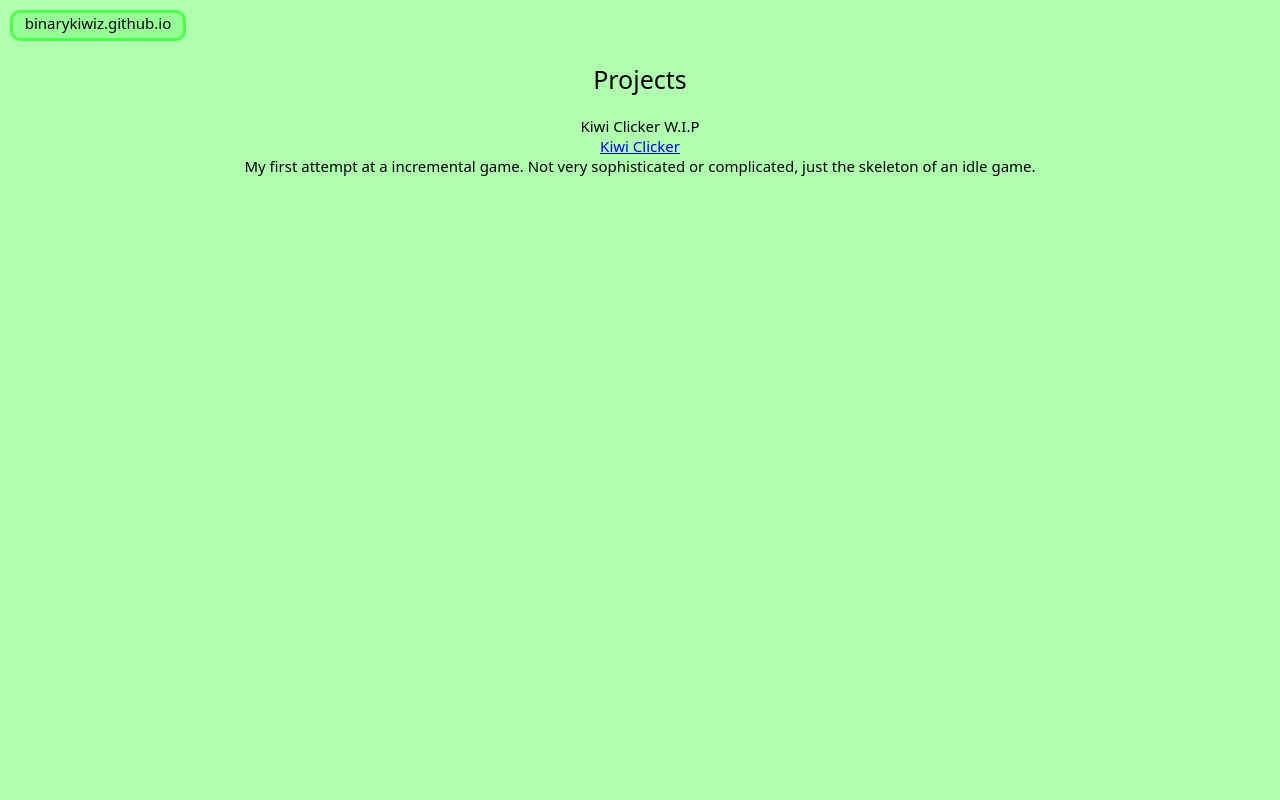
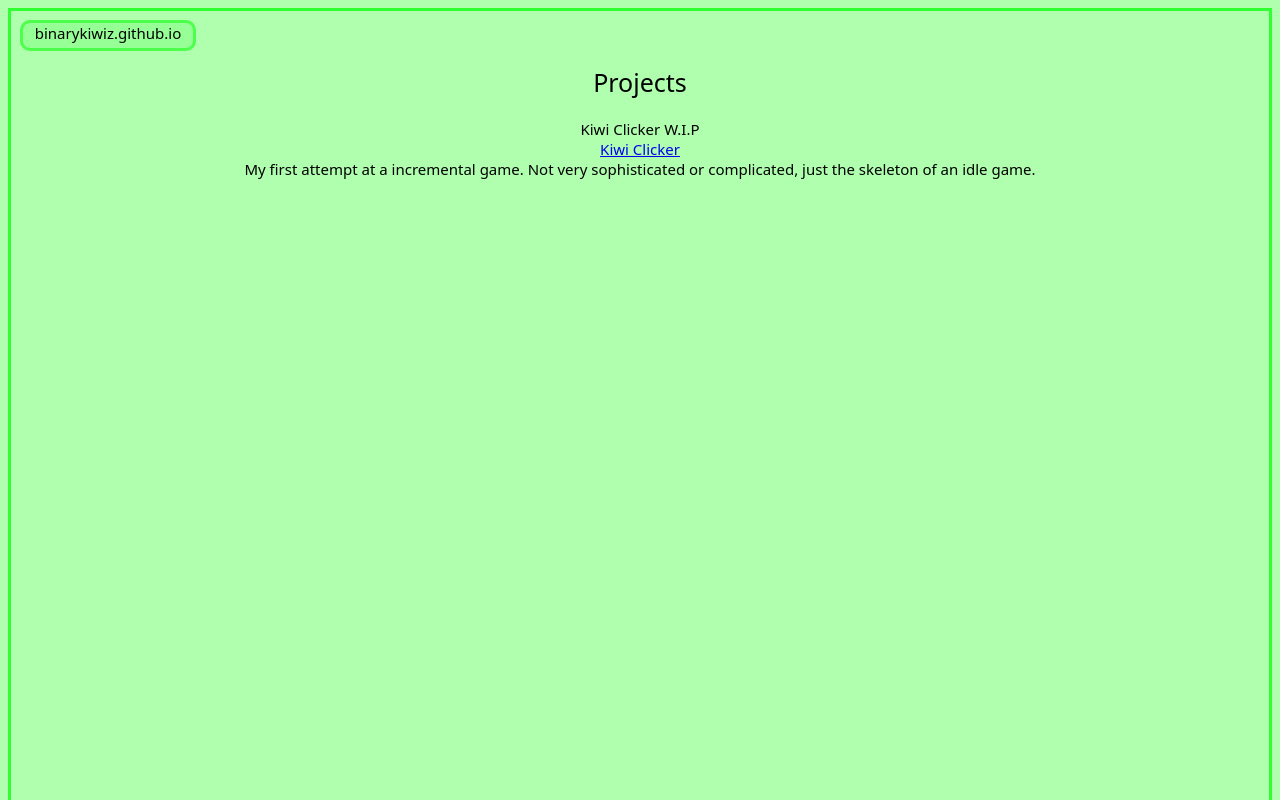
Before and after one commit to BinaryKiwiz/binarykiwiz.github.io, a plain HTML site: page index.html in a window 1280 px wide. Shown: the top 800 px of the page. Drawn offline with Linux system fonts and the light colour scheme.

Commit message:
Update stylesheet.css

```diff
--- a/stylesheet.css
+++ b/stylesheet.css
@@ -1,8 +1,8 @@
 .title{
   font-size: 15px;
   position: fixed;
-  top: 10px;
-  left: 10px;
+  top: 20px;
+  left: 20px;
   font-family: "Noto Sans";
   font-variant: normal;
   font-weight: normal;
@@ -23,5 +23,6 @@
   font-size: 15px;
 }
 .body{
+  border: 3px solid rgb(50, 255, 50);
   background: rgb(175, 255, 175);
 }
```
